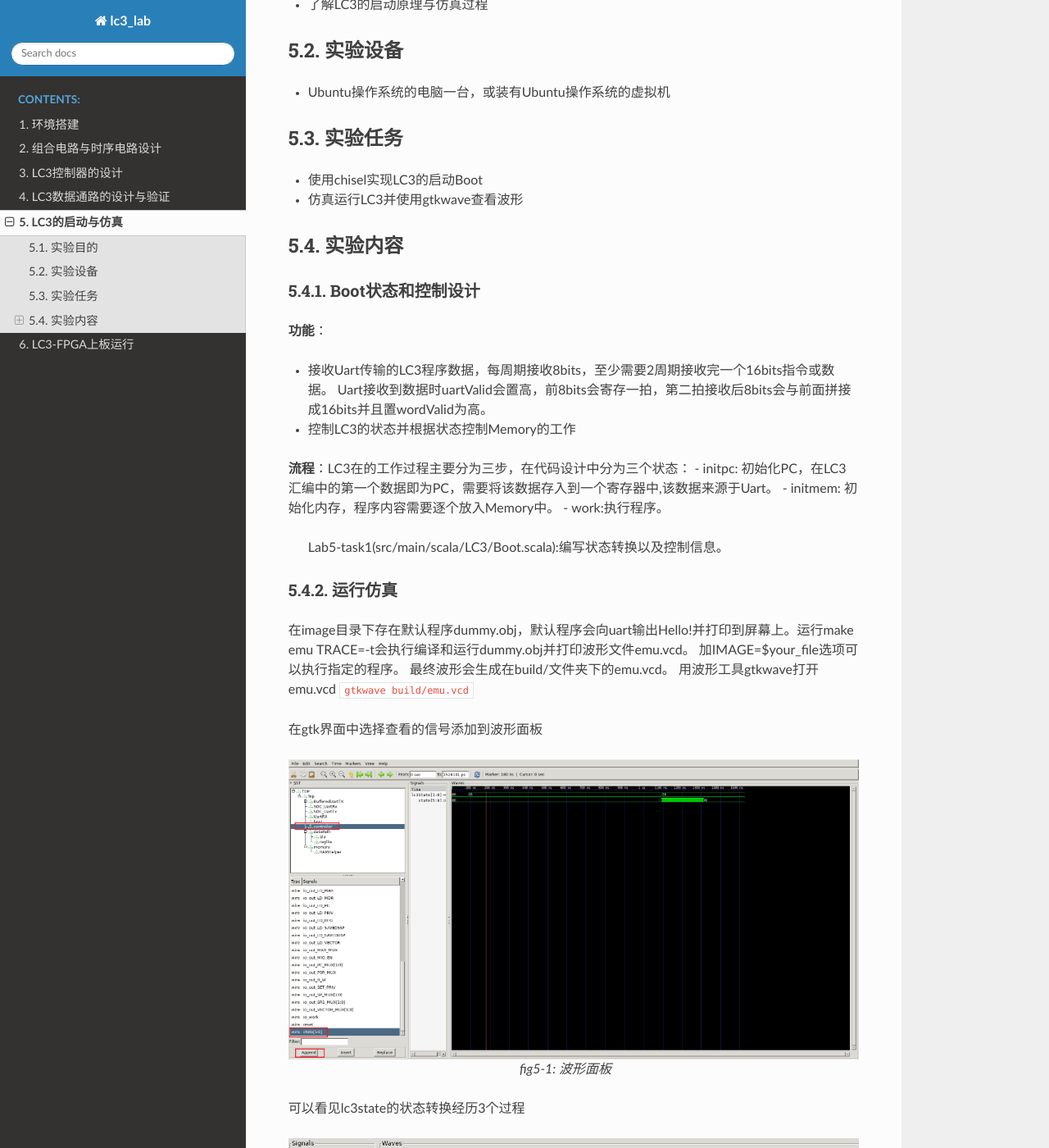
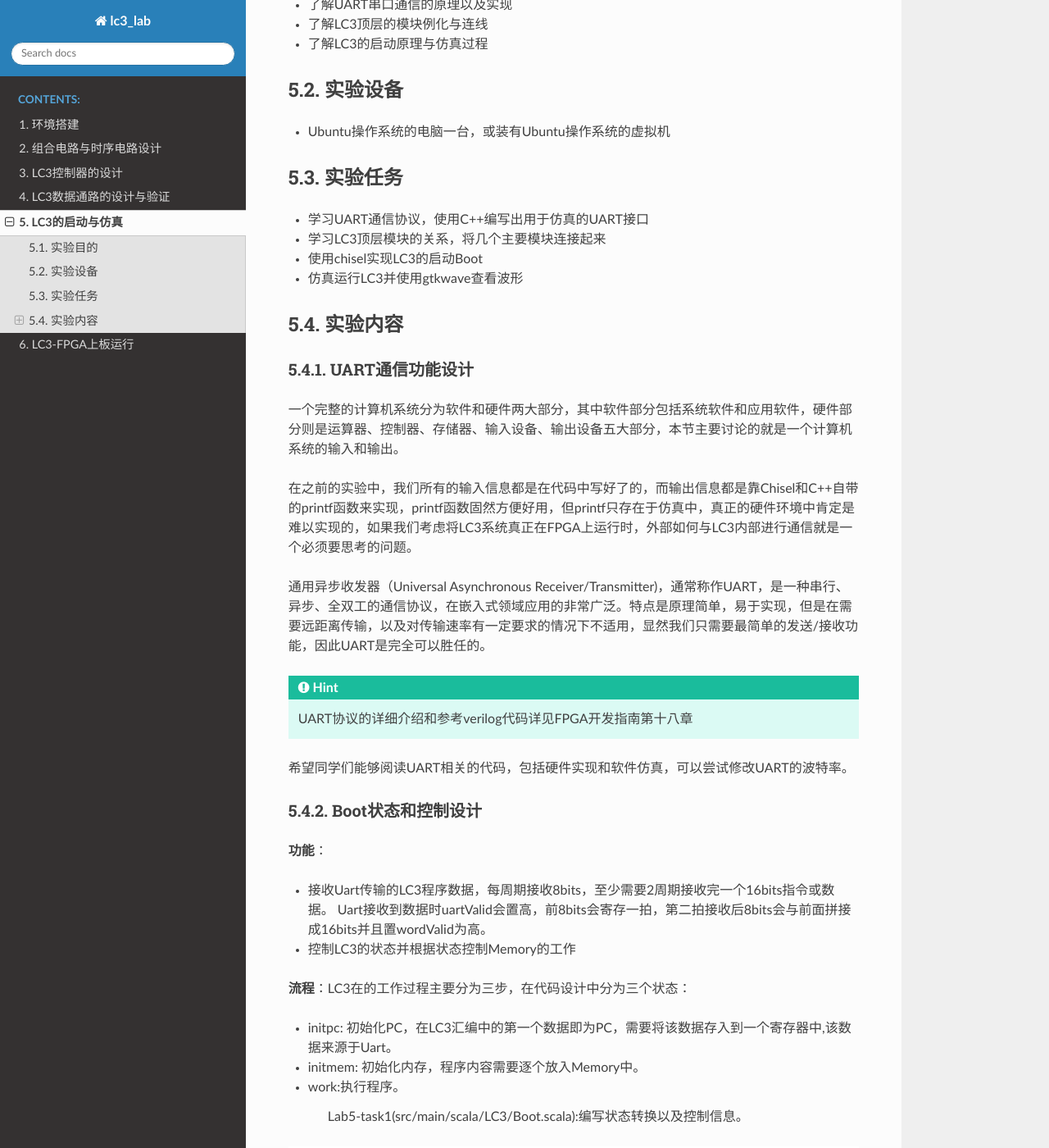
Before and after one commit to Hairline-Keeper/lc3_lab, a Sphinx documentation site: the page built from source/lab5.rst, in a window 1280 px wide and 1400 px high, scrolled down 233 px. Shown: the whole window at 82% size. Built offline with Sphinx 7.4.7 and the Read the Docs theme 2.0.0, drawn with Linux system fonts in a browser that asks for light colours; some of the changed text lies outside the part shown.

Commit message:
lab5: Add UART description

```diff
--- a/source/lab5.rst
+++ b/source/lab5.rst
@@ -4,6 +4,8 @@ LC3的启动与仿真
 实验目的
 --------
 
+- 了解UART串口通信的原理以及实现
+- 了解LC3顶层的模块例化与连线
 - 了解LC3的启动原理与仿真过程
 
 实验设备
@@ -13,11 +15,38 @@ LC3的启动与仿真
 实验任务
 --------
 
+- 学习UART通信协议，使用C++编写出用于仿真的UART接口
+- 学习LC3顶层模块的关系，将几个主要模块连接起来
 - 使用chisel实现LC3的启动Boot
 - 仿真运行LC3并使用gtkwave查看波形
 
 实验内容
 --------
+
+UART通信功能设计
+********************
+
+一个完整的计算机系统分为软件和硬件两大部分，其中软件部分包括系统软件和应用软件，硬件部分则是运算器、控制器、存储器、输入设备、输出设备五大部分，本节主要讨论的就是一个计算机系统的输入和输出。
+
+在之前的实验中，我们所有的输入信息都是在代码中写好了的，而输出信息都是靠Chisel和C++自带的printf函数来实现，printf函数固然方便好用，但printf只存在于仿真中，真正的硬件环境中肯定是难以实现的，如果我们考虑将LC3系统真正在FPGA上运行时，外部如何与LC3内部进行通信就是一个必须要思考的问题。
+
+通用异步收发器（Universal Asynchronous Receiver/Transmitter)，通常称作UART，是一种串行、异步、全双工的通信协议，在嵌入式领域应用的非常广泛。特点是原理简单，易于实现，但是在需要远距离传输，以及对传输速率有一定要求的情况下不适用，显然我们只需要最简单的发送/接收功能，因此UART是完全可以胜任的。
+
+.. hint::
+    UART协议的详细介绍和参考verilog代码详见FPGA开发指南第十八章
+
+希望同学们能够阅读UART相关的代码，包括硬件实现和软件仿真，可以尝试修改UART的波特率。
+
+.. LC3顶层设计
+.. ********************
+
+.. UART负责了计算机系统中的输入输出部分，那么剩余的运算器、控制器、存储器则分别是由我们之前实验介绍的DataPath、Controller、Memory来负责，在本次实验中，需要在顶层文件中将这些模块例化，并且正确的连接。其中最主要的是另外一个模块：Boot模块。
+
+.. Boot模块，顾名思义，是为了启动系统而添加的模块。在整个系统上电刚开始运行时，整个系统的内存是空的，因此我们需要指定程序起始的pc，还要把程序初始化到对应的内存地址中。在仿真时，我们使用内存的是用C++代码模拟的，因此我们可以在顶层函数仿真前对内存进行初始化，把需要运行的程序写进内存。但是当系统真的要放在FPGA上运行时，这方法就不可行了，用FPGA上真实的RAM来实现内存，哪怕我们对RAM做初始化，那么每次我们想运行一个新的程序时，就要重新编写RAM的初始化文件，并且重新烧录一次FPGA，这显然是不能接受的。因此，我们设计了Boot模块，Boot模块有三个状态，在开始时，Boot模块处于initpc状态，它会等待UART端口，我们通过串口调试助手，将我们想运行的程序直接传送给LC3，按照LC3系统的执行文件格式，前2Byte代表的是程序的起始地址，之后是程序指令，Boot在initpc状态下，接受UART的2Byte数据，以此作为程序运行的起始地址，然后进入initmem状态，在这个状态下，它会连续的接受UART传来的数据，并将它们按照顺序存入起始地址之后的内存中。当检测到UART没有数据再传来时，进入work状态，开始运行起始地址之后的程序。
+
+.. 因为负责了初始化内存，因此在系统刚上电时，UART接口和内存的写口都是和Boot模块相连接的，在初始化内存完成后，再将UART和内存改为与DataPath连接，通过Boot模块输出一个work信号来判断是否完成了内存初始化。下面是一个简单的示意图：
+
+
 
 Boot状态和控制设计
 ********************
@@ -29,11 +58,20 @@ Boot状态和控制设计
 - 控制LC3的状态并根据状态控制Memory的工作
 
 **流程**：LC3在的工作过程主要分为三步，在代码设计中分为三个状态：
+
 - initpc: 初始化PC，在LC3汇编中的第一个数据即为PC，需要将该数据存入到一个寄存器中,该数据来源于Uart。
 - initmem: 初始化内存，程序内容需要逐个放入Memory中。
 - work:执行程序。
 
     Lab5-task1(src/main/scala/LC3/Boot.scala):编写状态转换以及控制信息。
+
+.. figure:: _static/Boot.png
+    :alt: controller
+    :align: center
+
+    fig5-1: Boot控制UART和内存的连线
+
+在完成Boot代码编写后，可以到Top.scala文件中，看看Boot、Controller、DataPath、Memory四个模块是怎么例化连线的，重点可以对照图5-1，看看Boot是如何控制UART和Memory的。
 
 运行仿真
 *********
@@ -49,7 +87,7 @@ Boot状态和控制设计
     :alt: controller
     :align: center
 
-    fig5-1: 波形面板
+    fig5-2: 波形面板
 
 可以看见lc3state的状态转换经历3个过程
 
@@ -57,7 +95,7 @@ Boot状态和控制设计
     :alt: controller
     :align: center
 
-    fig5-2: lc3state变化
+    fig5-3: lc3state变化
 
 观察lc3state状态为work的情况下控制器的state，与状态机转换一致，其中状态18则为每条指令的第一个状态。
 
@@ -65,7 +103,7 @@ Boot状态和控制设计
     :alt: controller
     :align: center
 
-    fig5-3: 状态机
+    fig5-4: 状态机
 
 注意，波形数值默认不是十进制数，方便观察建议转换到对应进制。
 
@@ -73,7 +111,7 @@ Boot状态和控制设计
     :alt: controller
     :align: center
 
-    fig5-3: 十进制显示
+    fig5-5: 十进制显示
 |
 
     Lab5-task2:在波形中观察ALU的4个功能在波形上的表现是正确的。
```
Also changed, not shown: source/_static/Boot.png (added).
